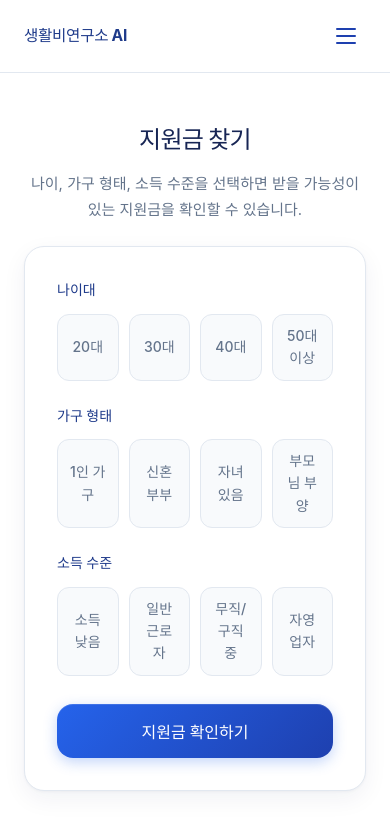
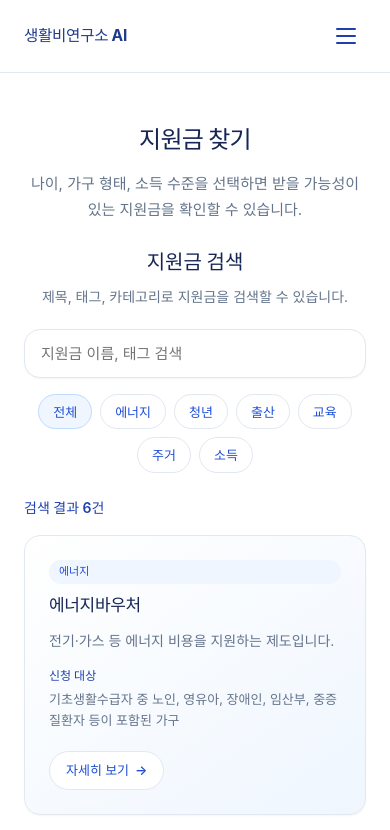
Before and after one commit to kesanjel-svg/living-cost-lab, a React (Vite) app: page /support in a window 390 px wide. Shown: the top 830 px of the page. Built offline with nearby package versions, Linux system fonts and the light colour scheme; a web font is replaced by a local one.

Commit message:
feat: add government support database

```diff
--- a/src/data/supportPrograms.js
+++ b/src/data/supportPrograms.js
@@ -19,11 +19,23 @@ export const incomeOptions = [
   { value: 'selfEmployed', label: '자영업자' },
 ]
 
+export const categoryFilterOptions = [
+  { value: '', label: '전체' },
+  { value: 'energy', label: '에너지' },
+  { value: 'youth', label: '청년' },
+  { value: 'birth', label: '출산' },
+  { value: 'education', label: '교육' },
+  { value: 'housing', label: '주거' },
+  { value: 'income', label: '소득' },
+]
+
 const supportPrograms = [
   {
     id: 'energy',
+    slug: 'energy',
     title: '에너지바우처',
     category: '에너지',
+    categoryKey: 'energy',
     summary: '전기·가스 등 에너지 비용을 지원하는 제도입니다.',
     description:
       '에너지 취약계층의 전기, 도시가스, 지역난방 등 에너지 비용 부담을 줄여주는 정부 지원 제도입니다.',
@@ -31,16 +43,17 @@ const supportPrograms = [
       '기초생활수급자 중 노인, 영유아, 장애인, 임산부, 중증질환자 등이 포함된 가구',
     income: '기초생활수급자 중심',
     benefit: '전기·가스·지역난방 등 에너지 비용 지원',
-    period: '매년 신청 기간에 따라 상이',
-    method: '주민센터 또는 복지로를 통해 신청',
+    applyPeriod: '매년 신청 기간에 따라 상이',
+    applyMethod: '주민센터 또는 복지로를 통해 신청',
     organization: '산업통상자원부 / 한국에너지공단',
-    homepage: 'https://www.bokjiro.go.kr',
+    website: 'https://www.bokjiro.go.kr',
+    documents: ['주민등록등본', '소득·재산 증명 서류', '에너지 사용 고지서'],
     tags: ['전기요금', '가스요금', '취약계층', '정부지원금'],
     age: 'all',
     family: 'all',
     incomeLevel: 'low',
-    relatedCalculator: ['electric', 'gas'],
-    relatedBlogs: ['electric-saving', 'gas-saving'],
+    relatedCalculators: ['electric', 'gas'],
+    relatedPosts: ['electric-saving-tips', 'gas-cashback', 'energy-voucher-guide'],
     faq: [
       {
         question: '에너지바우처는 누구나 신청할 수 있나요?',
@@ -54,24 +67,27 @@ const supportPrograms = [
   },
   {
     id: 'work',
+    slug: 'work',
     title: '근로장려금',
     category: '소득',
+    categoryKey: 'income',
     summary: '열심히 일하는 저소득·중소득 근로 가구를 지원합니다.',
     description:
       '근로소득이 있는 가구의 소득을 보전해 주는 세금 환급형 지원으로, 일한 만큼 소득을 돌려받을 수 있습니다.',
     target: '근로소득이 있는 저소득·중소득 가구',
     income: '소득 기준 이하 근로 가구',
     benefit: '가구 소득 수준에 따른 현금 지급',
-    period: '정기 신청(3~6월), 기한 후 신청(9~11월)',
-    method: '국세청 홈택스에서 온라인 신청',
+    applyPeriod: '정기 신청(3~6월), 기한 후 신청(9~11월)',
+    applyMethod: '국세청 홈택스에서 온라인 신청',
     organization: '국세청',
-    homepage: 'https://www.hometax.go.kr',
+    website: 'https://www.hometax.go.kr',
+    documents: ['소득·재산 신고서', '근로소득 원천징수영수증', '통장 사본'],
     tags: ['근로소득', '세금환급', '저소득', '정부지원금'],
     age: 'all',
     family: 'all',
     incomeLevel: 'low',
-    relatedCalculator: ['electric', 'health', 'pension'],
-    relatedBlogs: ['earned-income-schedule'],
+    relatedCalculators: ['electric', 'health', 'pension'],
+    relatedPosts: ['earned-income-schedule', 'child-benefit-guide'],
     faq: [
       {
         question: '무직 상태에서도 신청할 수 있나요?',
@@ -85,24 +101,27 @@ const supportPrograms = [
   },
   {
     id: 'youth-rent',
+    slug: 'youth-rent',
     title: '청년월세지원',
     category: '주거',
+    categoryKey: 'youth',
     summary: '청년 1인·신혼가구의 월세 부담을 덜어주는 주거 지원입니다.',
     description:
       '무주택 청년 세대주에게 월세 일부를 지원해 주거비 부담을 줄여주는 정부·지자체 연계 제도입니다.',
     target: '만 19~39세 청년, 무주택 세대주 등 요건 충족 시',
     income: '소득·자산 기준 충족 청년',
     benefit: '월세 일부 지원(지역·사업별 상이)',
-    period: '사업별 신청 기간 공지',
-    method: 'LH청약센터 또는 지자체 주거 포털 신청',
+    applyPeriod: '사업별 신청 기간 공지',
+    applyMethod: 'LH청약센터 또는 지자체 주거 포털 신청',
     organization: '국토교통부 / LH',
-    homepage: 'https://www.myhome.go.kr',
+    website: 'https://www.myhome.go.kr',
+    documents: ['임대차계약서', '주민등록등본', '소득·재산 증명', '통장 사본'],
     tags: ['월세', '청년', '주거비', '정부지원금'],
     age: '20',
     family: 'single',
     incomeLevel: 'middle',
-    relatedCalculator: ['electric', 'gas'],
-    relatedBlogs: ['electric-saving'],
+    relatedCalculators: ['electric', 'gas'],
+    relatedPosts: ['youth-rent-guide', 'electric-saving-tips'],
     faq: [
       {
         question: '30대도 신청할 수 있나요?',
@@ -116,24 +135,27 @@ const supportPrograms = [
   },
   {
     id: 'child',
+    slug: 'child',
     title: '자녀장려금',
     category: '소득',
+    categoryKey: 'income',
     summary: '자녀를 양육하는 가구의 소득을 보전해 줍니다.',
     description:
       '만 18세 미만 자녀가 있는 가구를 대상으로, 양육 부담을 줄이기 위한 세금 환급형 지원입니다.',
     target: '만 18세 미만 자녀가 있는 저소득·중소득 가구',
     income: '소득 기준 이하 가구',
     benefit: '자녀 수·소득 수준에 따른 현금 지급',
-    period: '정기 신청(3~6월), 기한 후 신청(9~11월)',
-    method: '국세청 홈택스에서 온라인 신청',
+    applyPeriod: '정기 신청(3~6월), 기한 후 신청(9~11월)',
+    applyMethod: '국세청 홈택스에서 온라인 신청',
     organization: '국세청',
-    homepage: 'https://www.hometax.go.kr',
+    website: 'https://www.hometax.go.kr',
+    documents: ['소득·재산 신고서', '가족관계증명서', '통장 사본'],
     tags: ['자녀', '양육', '세금환급', '정부지원금'],
     age: 'all',
     family: 'child',
     incomeLevel: 'low',
-    relatedCalculator: ['health', 'pension'],
-    relatedBlogs: ['earned-income-schedule'],
+    relatedCalculators: ['health', 'pension'],
+    relatedPosts: ['child-benefit-guide', 'earned-income-schedule'],
     faq: [
       {
         question: '자녀가 1명이면 더 유리한가요?',
@@ -147,24 +169,27 @@ const supportPrograms = [
   },
   {
     id: 'training',
+    slug: 'training',
     title: '국민내일배움카드',
     category: '교육·취업',
+    categoryKey: 'education',
     summary: '직업훈련 비용을 지원해 취업 역량을 키워줍니다.',
     description:
       '국민 누구나 직업능력 개발 훈련을 받을 수 있도록 훈련비를 지원하는 제도입니다.',
     target: '구직자, 재직자, 자영업자 등 훈련 수강 희망자',
     income: '소득 제한 없음(과정별 상이할 수 있음)',
     benefit: '직업훈련 수강비 지원',
-    period: '연중 수시 신청',
-    method: '고용24 또는 HRD-Net에서 카드 발급 후 수강',
+    applyPeriod: '연중 수시 신청',
+    applyMethod: '고용24 또는 HRD-Net에서 카드 발급 후 수강',
     organization: '고용노동부 / 한국산업인력공단',
-    homepage: 'https://www.work24.go.kr',
+    website: 'https://www.work24.go.kr',
+    documents: ['신분증', '재직·구직 확인 서류(해당 시)'],
     tags: ['직업훈련', '취업', '내일배움카드', '정부지원금'],
     age: 'all',
     family: 'all',
     incomeLevel: 'all',
-    relatedCalculator: [],
-    relatedBlogs: [],
+    relatedCalculators: [],
+    relatedPosts: [],
     faq: [
       {
         question: '재직 중에도 사용할 수 있나요?',
@@ -178,24 +203,27 @@ const supportPrograms = [
   },
   {
     id: 'birth',
+    slug: 'birth',
     title: '출산지원금',
     category: '출산·육아',
+    categoryKey: 'birth',
     summary: '출산·육아 가구의 경제적 부담을 줄여줍니다.',
     description:
       '출산을 앞두었거나 영유아 자녀가 있는 가구에 지자체·국가 출산 지원금을 제공합니다.',
     target: '출산 예정 또는 영유아 자녀가 있는 가구',
     income: '대부분 소득 무관(지자체별 상이)',
     benefit: '출산·육아 일시금 또는 바우처 지원',
-    period: '출산 전후 또는 자녀 출생 후 일정 기간 내',
-    method: '거주지 주민센터 또는 지자체 온라인 신청',
+    applyPeriod: '출산 전후 또는 자녀 출생 후 일정 기간 내',
+    applyMethod: '거주지 주민센터 또는 지자체 온라인 신청',
     organization: '보건복지부 / 지자체',
-    homepage: 'https://www.bokjiro.go.kr',
+    website: 'https://www.bokjiro.go.kr',
+    documents: ['주민등록등본', '출생증명서 또는 임신 확인 서류', '통장 사본'],
     tags: ['출산', '육아', '영유아', '정부지원금'],
     age: 'all',
     family: 'child',
     incomeLevel: 'all',
-    relatedCalculator: ['health'],
-    relatedBlogs: [],
+    relatedCalculators: ['health'],
+    relatedPosts: ['child-benefit-guide'],
     faq: [
       {
         question: '지역마다 금액이 다른가요?',
--- a/src/features/support/components/SupportFinderResultCard.css
+++ b/src/features/support/components/SupportFinderResultCard.css
@@ -19,6 +19,17 @@
   transform: translateY(-4px);
   border-color: var(--blue-200);
   box-shadow: var(--shadow-md);
+}
+
+.support-finder__result-category {
+  display: inline-block;
+  margin-bottom: 0.5rem;
+  padding: 0.2rem 0.625rem;
+  font-size: 0.6875rem;
+  font-weight: 600;
+  color: var(--blue-700);
+  background: var(--blue-50);
+  border-radius: 999px;
 }
 
 .support-finder__result-title {
--- a/src/features/support/components/SupportFinderResultCard.jsx
+++ b/src/features/support/components/SupportFinderResultCard.jsx
@@ -7,6 +7,9 @@ export default function SupportFinderResultCard({ program, index }) {
       className="support-finder__result-card"
       style={{ animationDelay: `${0.08 + index * 0.06}s` }}
     >
+      {program.category && (
+        <span className="support-finder__result-category">{program.category}</span>
+      )}
       <h3 className="support-finder__result-title">{program.title}</h3>
       <p className="support-finder__result-desc">{program.summary}</p>
       {program.target && (
--- /dev/null
+++ b/src/features/support/components/SupportSearch.css
@@ -0,0 +1,105 @@
+.support-search {
+  max-width: var(--max-width);
+  margin: 0 auto 2.5rem;
+  padding: 0 1.5rem;
+}
+
+.support-search__header {
+  margin-bottom: 1.25rem;
+  text-align: center;
+}
+
+.support-search__title {
+  margin: 0 0 0.5rem;
+  font-size: 1.25rem;
+  font-weight: 700;
+  color: var(--blue-950);
+}
+
+.support-search__intro {
+  margin: 0;
+  font-size: 0.875rem;
+  color: var(--text-secondary);
+}
+
+.support-search__controls {
+  display: grid;
+  gap: 1rem;
+  margin-bottom: 1.5rem;
+}
+
+.support-search__input {
+  width: 100%;
+  padding: 0.875rem 1rem;
+  font-size: 0.9375rem;
+  font-family: inherit;
+  color: var(--blue-950);
+  background: #ffffff;
+  border: 1px solid var(--border);
+  border-radius: var(--radius-lg);
+  box-shadow: var(--shadow-xs);
+}
+
+.support-search__input:focus {
+  outline: none;
+  border-color: var(--blue-300);
+  box-shadow: 0 0 0 3px rgba(37, 99, 235, 0.12);
+}
+
+.support-search__filters {
+  display: flex;
+  flex-wrap: wrap;
+  gap: 0.5rem;
+  justify-content: center;
+}
+
+.support-search__filter {
+  padding: 0.45rem 0.875rem;
+  font-size: 0.8125rem;
+  font-weight: 600;
+  font-family: inherit;
+  color: var(--blue-700);
+  background: #ffffff;
+  border: 1px solid var(--border);
+  border-radius: 999px;
+  cursor: pointer;
+  transition:
+    background 0.2s ease,
+    border-color 0.2s ease;
+}
+
+.support-search__filter:hover,
+.support-search__filter--active {
+  background: var(--blue-50);
+  border-color: var(--blue-200);
+}
+
+.support-search__count {
+  margin: 0 0 1rem;
+  font-size: 0.875rem;
+  font-weight: 600;
+  color: var(--blue-800);
+}
+
+.support-search__grid {
+  display: grid;
+  grid-template-columns: repeat(auto-fill, minmax(280px, 1fr));
+  gap: 1rem;
+}
+
+.support-search__empty {
+  margin: 0;
+  padding: 2rem;
+  text-align: center;
+  font-size: 0.9375rem;
+  color: var(--text-secondary);
+  background: var(--bg-subtle);
+  border: 1px dashed var(--border);
+  border-radius: var(--radius-lg);
+}
+
+@media (max-width: 768px) {
+  .support-search__grid {
+    grid-template-columns: 1fr;
+  }
+}
--- /dev/null
+++ b/src/features/support/components/SupportSearch.jsx
@@ -0,0 +1,72 @@
+import { useMemo, useState } from 'react'
+import supportPrograms, {
+  categoryFilterOptions,
+} from '../../../data/supportPrograms'
+import { searchSupportPrograms } from '../services/supportService'
+import SupportFinderResultCard from './SupportFinderResultCard'
+import './SupportSearch.css'
+
+export default function SupportSearch() {
+  const [query, setQuery] = useState('')
+  const [categoryKey, setCategoryKey] = useState('')
+
+  const results = useMemo(
+    () => searchSupportPrograms(query, supportPrograms, categoryKey),
+    [query, categoryKey],
+  )
+
+  return (
+    <section className="support-search">
+      <div className="support-search__header">
+        <h2 className="support-search__title">지원금 검색</h2>
+        <p className="support-search__intro">
+          제목, 태그, 카테고리로 지원금을 검색할 수 있습니다.
+        </p>
+      </div>
+
+      <div className="support-search__controls">
+        <input
+          type="search"
+          className="support-search__input"
+          placeholder="지원금 이름, 태그 검색"
+          value={query}
+          onChange={(event) => setQuery(event.target.value)}
+        />
+
+        <div className="support-search__filters">
+          {categoryFilterOptions.map((option) => (
+            <button
+              key={option.value || 'all'}
+              type="button"
+              className={`support-search__filter ${
+                categoryKey === option.value
+                  ? 'support-search__filter--active'
+                  : ''
+              }`}
+              onClick={() => setCategoryKey(option.value)}
+            >
+              {option.label}
+            </button>
+          ))}
+        </div>
+      </div>
+
+      <div className="support-search__results">
+        <p className="support-search__count">검색 결과 {results.length}건</p>
+        {results.length > 0 ? (
+          <div className="support-search__grid">
+            {results.map((program, index) => (
+              <SupportFinderResultCard
+                key={program.id}
+                program={program}
+                index={index}
+              />
+            ))}
+          </div>
+        ) : (
+          <p className="support-search__empty">검색 결과가 없습니다.</p>
+        )}
+      </div>
+    </section>
+  )
+}
--- a/src/features/support/pages/SupportDetailPage.jsx
+++ b/src/features/support/pages/SupportDetailPage.jsx
@@ -1,11 +1,12 @@
 import { useState } from 'react'
 import { Link, useParams } from 'react-router-dom'
-import { blogRegistry } from '../../../constants/blogs'
 import { calculatorRegistry } from '../../../constants/calculators'
 import supportPrograms from '../../../data/supportPrograms'
 import {
   getSimilarSupports,
   getSupportById,
+  getSupportSeoDescription,
+  resolveRelatedPosts,
 } from '../services/supportService'
 import Seo from '../../../shared/seo/Seo'
 import '../../../pages/Page.css'
@@ -66,19 +67,14 @@ export default function SupportDetailPage() {
     ? getSimilarSupports(program, supportPrograms)
     : []
 
-  const relatedCalculators = (program?.relatedCalculator ?? [])
+  const relatedCalculators = (program?.relatedCalculators ?? [])
     .map((calculatorId) => ({
       id: calculatorId,
       ...calculatorRegistry[calculatorId],
     }))
     .filter((item) => item.title)
 
-  const relatedBlogs = (program?.relatedBlogs ?? [])
-    .map((blogId) => ({
-      id: blogId,
-      ...blogRegistry[blogId],
-    }))
-    .filter((item) => item.title)
+  const relatedPosts = program ? resolveRelatedPosts(program.relatedPosts) : []
 
   if (!program) {
     return (
@@ -103,19 +99,31 @@ export default function SupportDetailPage() {
     )
   }
 
+  const supportPath = `/support/${program.slug}`
+
   return (
     <div className="page page--detail">
       <Seo
         title={`${program.title} 신청방법 | 생활비연구소`}
-        description={`${program.summary} ${program.description}`.slice(0, 160)}
+        description={getSupportSeoDescription(program)}
         keywords={program.tags?.join(', ')}
-        canonical={`/support/${program.id}`}
+        canonical={supportPath}
+        type="article"
         breadcrumbs={[
           { name: '홈', path: '/' },
           { name: '지원금 찾기', path: '/support' },
-          { name: program.title, path: `/support/${program.id}` },
+          { name: program.title, path: supportPath },
         ]}
         faq={program.faq}
+        articles={[
+          {
+            headline: `${program.title} 신청방법`,
+            description: getSupportSeoDescription(program),
+            path: supportPath,
+            datePublished: '2026-01-01',
+            dateModified: '2026-06-27',
+          },
+        ]}
       />
       <div className="page__content">
         <Link to="/support" className="page__back">
@@ -140,39 +148,57 @@ export default function SupportDetailPage() {
             )}
           </header>
 
-          <DetailSection title="지원 대상">
+          <DetailSection title="신청자격">
             <p className="support-detail__text">{program.target}</p>
+            {program.income && (
+              <p className="support-detail__subtext">
+                <strong>소득 기준</strong> {program.income}
+              </p>
+            )}
           </DetailSection>
 
-          <DetailSection title="소득 기준">
-            <p className="support-detail__text">{program.income}</p>
-          </DetailSection>
-
-          <DetailSection title="지원 내용">
+          <DetailSection title="지원내용">
             <p className="support-detail__text">{program.benefit}</p>
           </DetailSection>
 
-          <DetailSection title="신청 기간">
-            <p className="support-detail__text">{program.period}</p>
-          </DetailSection>
-
-          <DetailSection title="신청 방법">
-            <p className="support-detail__text">{program.method}</p>
-          </DetailSection>
-
-          <DetailSection title="담당 기관">
-            <p className="support-detail__text">{program.organization}</p>
-          </DetailSection>
-
-          {program.homepage && (
+          <DetailSection title="신청방법">
+            <p className="support-detail__text">{program.applyMethod}</p>
+            {program.applyPeriod && (
+              <p className="support-detail__subtext">
+                <strong>신청 기간</strong> {program.applyPeriod}
+              </p>
+            )}
+            {program.organization && (
+              <p className="support-detail__subtext">
+                <strong>담당 기관</strong> {program.organization}
+              </p>
+            )}
+            {program.website && (
               <a
-              href={program.homepage}
+                href={program.website}
                 target="_blank"
                 rel="noreferrer"
                 className="support-detail__link"
               >
                 공식 홈페이지 바로가기 →
               </a>
+            )}
+          </DetailSection>
+
+          {program.documents?.length > 0 && (
+            <DetailSection title="제출서류">
+              <ul className="support-detail__doc-list">
+                {program.documents.map((document) => (
+                  <li key={document}>{document}</li>
+                ))}
+              </ul>
+            </DetailSection>
+          )}
+
+          {program.faq?.length > 0 && (
+            <DetailSection title="자주 묻는 질문">
+              <FaqAccordion items={program.faq} />
+            </DetailSection>
           )}
 
           {relatedCalculators.length > 0 && (
@@ -200,44 +226,36 @@ export default function SupportDetailPage() {
             </DetailSection>
           )}
 
-          {relatedBlogs.length > 0 && (
-            <DetailSection title="관련 생활비 정보">
+          {relatedPosts.length > 0 && (
+            <DetailSection title="관련 블로그">
               <div className="support-detail__blog-grid">
-                {relatedBlogs.map((blog) =>
-                  blog.available ? (
+                {relatedPosts.map((post) => (
                   <Link
-                      key={blog.id}
-                      to={blog.href}
+                    key={post.slug}
+                    to={post.href}
                     className="support-detail__blog-card"
                   >
-                      <h3 className="support-detail__blog-title">{blog.title}</h3>
+                    <h3 className="support-detail__blog-title">{post.title}</h3>
+                    {post.summary && (
+                      <p className="support-detail__blog-summary">
+                        {post.summary}
+                      </p>
+                    )}
                     <span className="support-detail__blog-link">
                       읽어보기
                       <span aria-hidden="true">→</span>
                     </span>
                   </Link>
-                  ) : (
-                    <article
-                      key={blog.id}
-                      className="support-detail__blog-card support-detail__blog-card--pending"
-                    >
-                      <h3 className="support-detail__blog-title">{blog.title}</h3>
-                      <span className="support-detail__badge">준비중</span>
-                    </article>
-                  ),
-                )}
+                ))}
               </div>
             </DetailSection>
           )}
 
-          {program.faq?.length > 0 && (
-            <DetailSection title="FAQ">
-              <FaqAccordion items={program.faq} />
-            </DetailSection>
-          )}
-
           {similarPrograms.length > 0 && (
-            <DetailSection title="비슷한 지원금">
+            <DetailSection title="추천 지원금">
+              <p className="support-detail__similar-intro">
+                같은 {program.category} 카테고리의 다른 지원금입니다.
+              </p>
               <div className="support-detail__similar-grid">
                 {similarPrograms.map((item) => (
                   <article key={item.id} className="support-detail__similar-card">
@@ -247,7 +265,7 @@ export default function SupportDetailPage() {
                     <h3 className="support-detail__similar-title">{item.title}</h3>
                     <p className="support-detail__similar-desc">{item.summary}</p>
                     <Link
-                      to={`/support/${item.id}`}
+                      to={`/support/${item.slug}`}
                       className="support-detail__similar-btn"
                     >
                       자세히 보기
--- a/src/features/support/pages/SupportPage.jsx
+++ b/src/features/support/pages/SupportPage.jsx
@@ -1,4 +1,5 @@
 import SupportFinder from '../components/SupportFinder'
+import SupportSearch from '../components/SupportSearch'
 import Seo from '../../../shared/seo/Seo'
 import './SupportPage.css'
 
@@ -24,6 +25,7 @@ export default function SupportPage() {
           확인할 수 있습니다.
         </p>
       </div>
+      <SupportSearch />
       <SupportFinder variant="full" showPageHeader={false} />
     </div>
   )
--- a/src/features/support/services/supportService.js
+++ b/src/features/support/services/supportService.js
@@ -1,4 +1,6 @@
 import supportPrograms from '../../../data/supportPrograms'
+import { blogPosts } from '../../../data/blogPosts'
+import { getBlogPath } from '../../blog/services/blogService'
 
 function mapAge(value) {
   if (value === '20s') return '20'
@@ -42,24 +44,61 @@ export function filterSupportPrograms(filters, programs) {
   )
 }
 
-export function getSupportById(id, programs) {
-  return programs.find((program) => program.id === id)
+export function searchSupportPrograms(query, programs, categoryKey = '') {
+  const keyword = query.trim().toLowerCase()
+
+  return programs.filter((program) => {
+    const matchesCategory =
+      !categoryKey || program.categoryKey === categoryKey
+
+    if (!keyword) {
+      return matchesCategory
+    }
+
+    const haystack = [
+      program.title,
+      program.category,
+      ...(program.tags ?? []),
+    ]
+      .join(' ')
+      .toLowerCase()
+
+    return matchesCategory && haystack.includes(keyword)
+  })
 }
 
-export function getSimilarSupports(currentSupport, programs, limit = 2) {
+export function getSupportById(id, programs) {
+  return programs.find(
+    (program) => program.id === id || program.slug === id,
+  )
+}
+
+export function getSimilarSupports(currentSupport, programs, limit = 3) {
   const sameCategory = programs.filter(
     (program) =>
       program.id !== currentSupport.id &&
-      program.category === currentSupport.category,
+      program.categoryKey === currentSupport.categoryKey,
   )
 
   if (sameCategory.length > 0) {
-    return sameCategory
+    return sameCategory.slice(0, limit)
   }
 
   return programs
     .filter((program) => program.id !== currentSupport.id)
     .slice(0, limit)
+}
+
+export function resolveRelatedPosts(postSlugs = []) {
+  return postSlugs
+    .map((slug) => blogPosts.find((post) => post.slug === slug))
+    .filter(Boolean)
+    .map((post) => ({
+      slug: post.slug,
+      title: post.title,
+      summary: post.summary,
+      href: getBlogPath(post.slug),
+    }))
 }
 
 export function getRecommendedPrograms(filters) {
@@ -72,11 +111,11 @@ export function getProgramById(id) {
 
 export function getProgramsByCalculator(calculatorId) {
   return supportPrograms.filter((program) =>
-    program.relatedCalculator.includes(calculatorId),
+    program.relatedCalculators?.includes(calculatorId),
   )
 }
 
-export function getSimilarPrograms(id, limit = 2) {
+export function getSimilarPrograms(id, limit = 3) {
   const current = getProgramById(id)
   if (!current) {
     return []
@@ -84,3 +123,7 @@ export function getSimilarPrograms(id, limit = 2) {
 
   return getSimilarSupports(current, supportPrograms, limit)
 }
+
+export function getSupportSeoDescription(program) {
+  return `${program.summary} ${program.description}`.slice(0, 160)
+}
```
Also changed, not shown: src/features/support/pages/SupportDetailPage.css (+37 -0 lines), 1 other file (tests, documents, lock files or other folders). Lines whose indentation alone changed are shown as unchanged.
